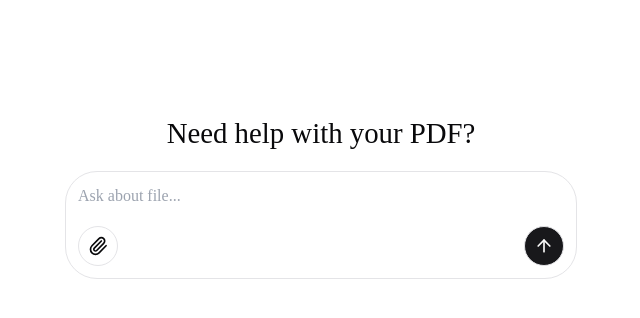
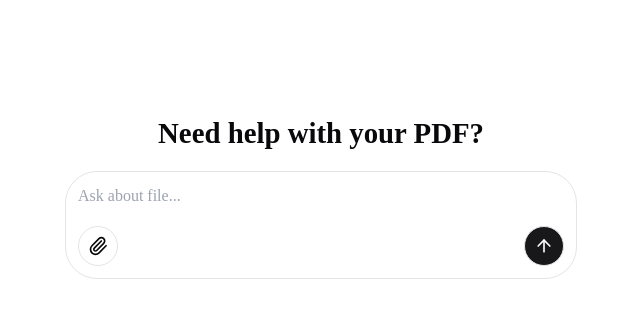
Before and after one commit to abdelkd/PDFInteract, a SvelteKit app: page / in a window 1280 px wide. Shown: the top 318 px of the page, without its empty margins (319-959 px from the left). Built offline with nearby package versions, Linux system fonts and the light colour scheme.

Commit message:
fix styles

```diff
--- a/src/routes/+page.svelte
+++ b/src/routes/+page.svelte
@@ -4,10 +4,12 @@
 
 <div class="w-full h-dvh overflow-x-hidden pb-2 flex flex-col md:items-center">
 	<div
-		class="mx-auto pt-28 w-full px-4 md:w-5/12 md:min-w-[600px] h-full flex flex-col items-center"
+		class="mx-auto pt-28 w-full px-1 md:w-5/12 md:min-w-[600px] h-full flex flex-col items-center"
 	>
 		<div class="flex grow items-center md:block md:grow-0">
-			<h1 class="text-[clamp(1.5rem,4vw,1.8rem)] text-nowrap mb-2 text-center">Need help with your PDF?</h1>
+			<h1 class="text-[clamp(1.1rem,5.5vw,1.8rem)] text-nowrap mb-2 text-center font-bold">
+				Need help with your PDF?
+			</h1>
 		</div>
 
 		<SendPromptForm />
```
